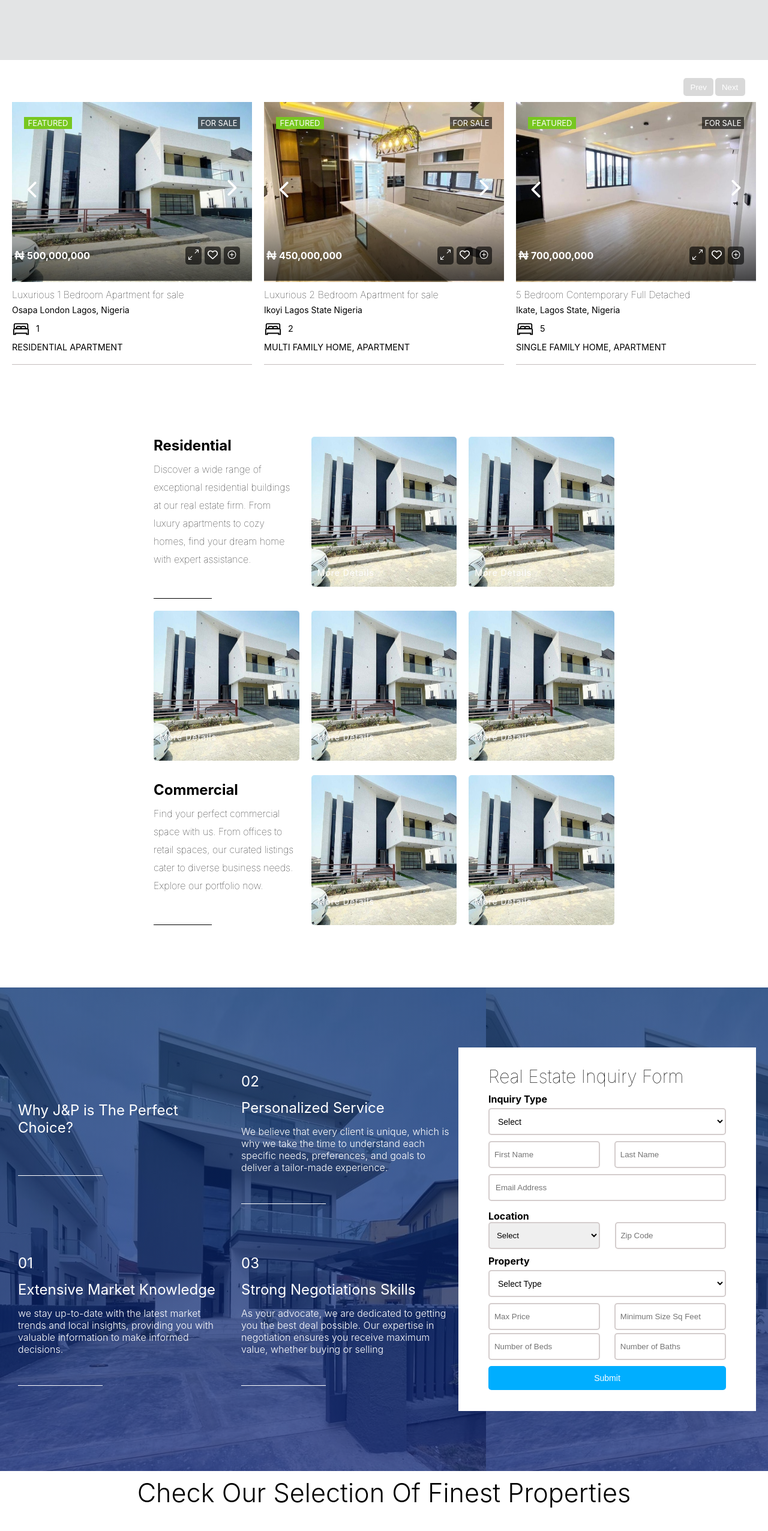
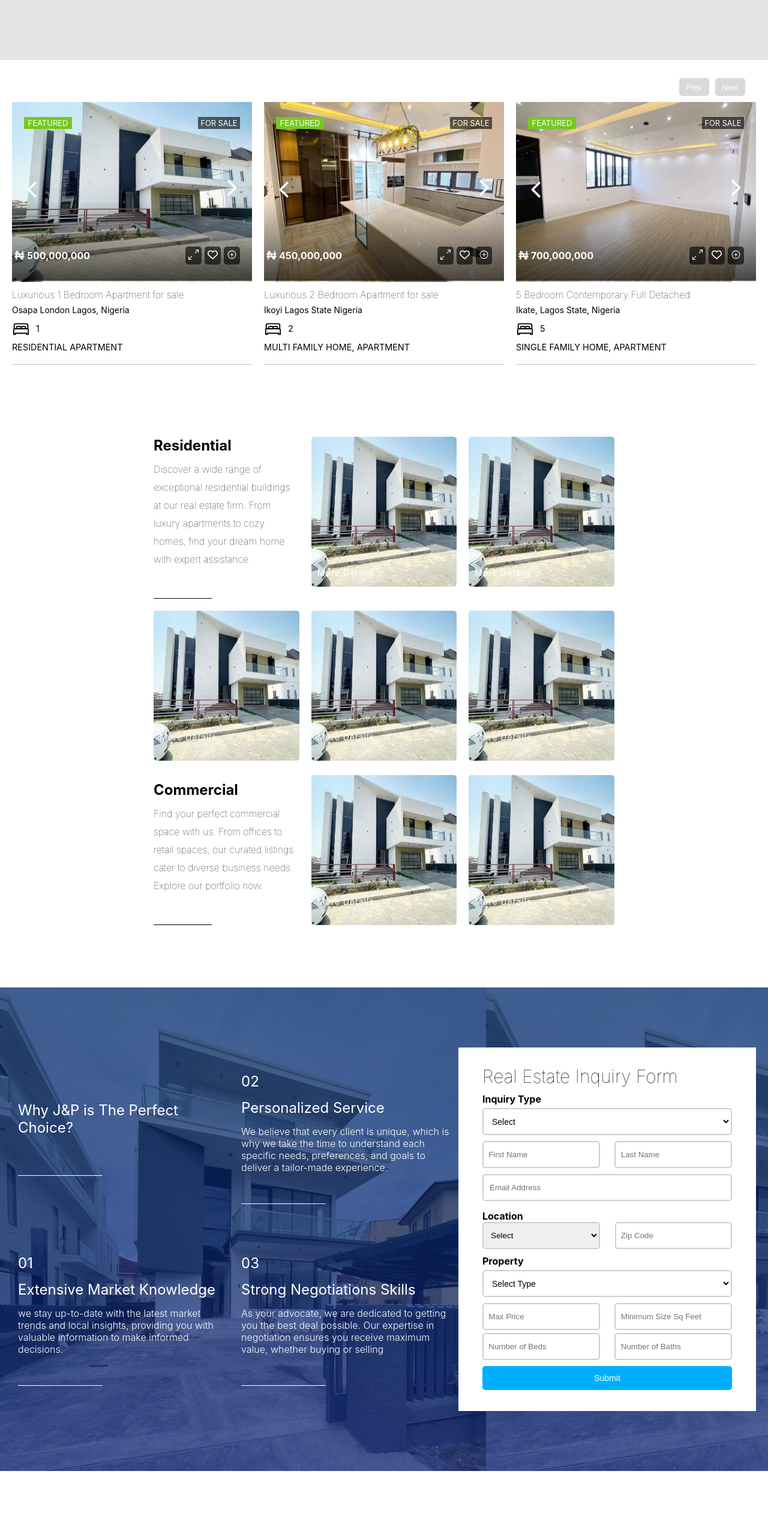
Before and after one commit to SudoSantos/joy-peace-realty, a React (Create React App) app: page / in a window 1280 px wide. Shown: the part 960-3512 px from the top of the page at 60% size. Built offline with nearby package versions, Linux system fonts and the light colour scheme.

Commit message:
finest section modified

```diff
--- a/src/components/Explore/Explore.css
+++ b/src/components/Explore/Explore.css
@@ -12,8 +12,23 @@
     position: relative;
     height: 430px;
     margin: 15px;
+    opacity: 0;
+    transform: translateX(100%);
+    animation: slideIn 5s ease forwards;
     /* margin-top: -50px; */
 }
+
+  @keyframes slideIn {
+    from {
+      opacity: 0;
+      transform: translateX(100%);
+    }
+    to {
+      opacity: 1;
+      transform: translateX(0%);
+    }
+  }
+
 
 .image-cntr::after{
     content: "";
--- a/src/components/FeaturedP/FeaturedP.css
+++ b/src/components/FeaturedP/FeaturedP.css
@@ -188,11 +188,10 @@
 .move{
     position: absolute;
     display: flex;
-    justify-content: space-between;
     margin-top: 30px;
     right: 3%;
+    gap: 10px;
     /* border: 1px dotted; */
-    width: 8%;
 }
 
 .move>button{
--- a/src/components/Finest/Finest.css
+++ b/src/components/Finest/Finest.css
@@ -3,8 +3,7 @@
     padding-bottom: 50px;
     background-color: #f7f8f9;
     width: 100vw;
-    /* height: 25vw; */
-    margin-bottom: 100px;
+    margin: 100px 0;
 }
 
 
--- a/src/components/Finest/Finest.jsx
+++ b/src/components/Finest/Finest.jsx
@@ -47,7 +47,7 @@ const Card = ({ property }) => {
 
 const Finest = () => {
   return (
-    <section className="container">
+    <section className="containr">
       <div className="header">
         <h1>Check Our Selection Of Finest Properties</h1>
       </div>
--- a/src/components/Form/Form.css
+++ b/src/components/Form/Form.css
@@ -41,7 +41,7 @@
 
 .two{
   width: 40%;
-  padding: 30px 50px;
+  padding: 30px 40px;
     background-color: white;
   }
 
@@ -76,12 +76,23 @@ form{
 
 .info input {
     /* width: 90%; */
+    outline: none;
     width: 47%;
     height: 100%;
     /* margin-bottom: 10px; */
     border: 2px solid rgb(212, 205, 205);
     border-radius: 5px;
     padding-left: 2%;
+  }
+
+  .email{
+      width: 100%;
+      outline:none;
+      margin: 5px 0;
+      height: 45px;
+      border: 2px solid rgb(212, 205, 205);
+      border-radius: 5px;
+      padding-left: 10px;
   }
 
   .sprd{
--- a/src/components/Form/Form.jsx
+++ b/src/components/Form/Form.jsx
@@ -90,15 +90,8 @@ const Form = () => {
             </div>
 
             <input
+            className="email"
               type="text"
-              style={{
-                width: "100%",
-                margin: '5px 0',
-                height: "45px",
-                border: "2px solid rgb(212, 205, 205)",
-                borderRadius: "5px",
-                paddingLeft: "10px",
-              }}
               placeholder="Email Address"
             />
 
```
